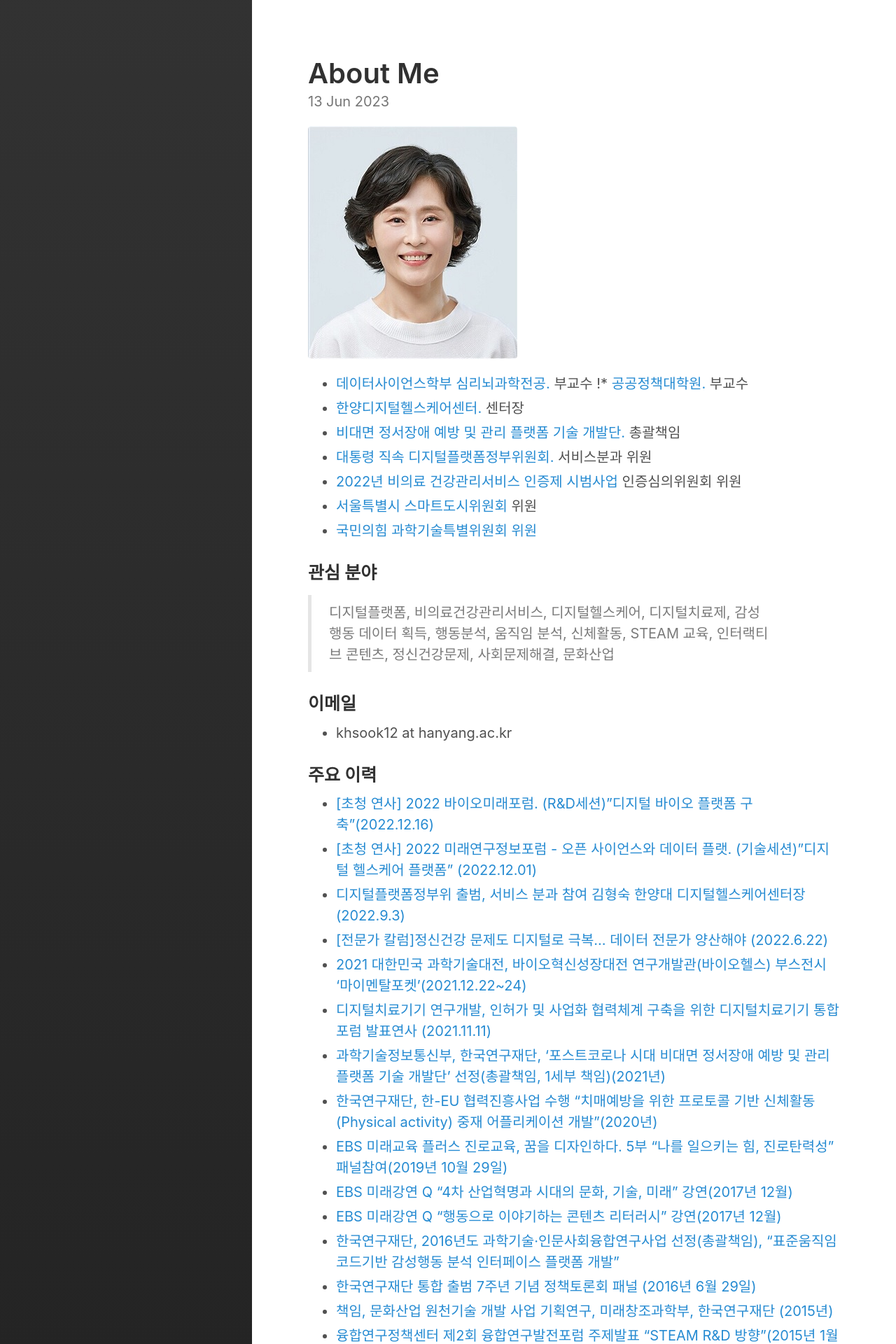
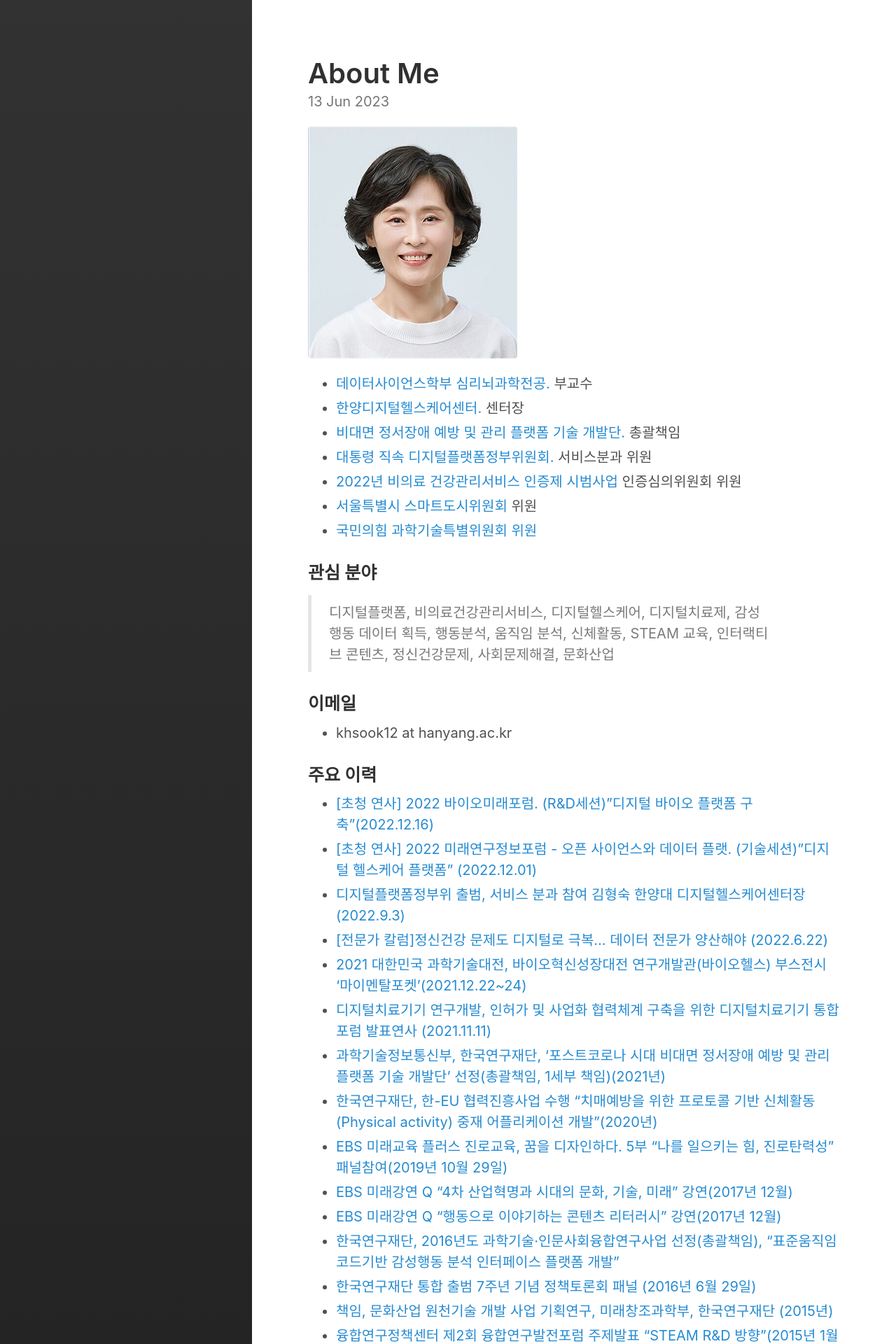
Before and after one commit to Rugger12/hyungsook, a Jekyll site: the page built from _posts/2023-06-13-about-me.md, in a window 1280 px wide. Shown: the top 1920 px of the page at 70% size. Built offline with Jekyll 4.4.1, drawn with Linux system fonts in a browser that asks for light colours.

Commit message:
Update 2023-08-27-about-me.md

```diff
--- a/_posts/2023-06-13-about-me.md
+++ b/_posts/2023-06-13-about-me.md
@@ -8,7 +8,6 @@ excerpt_separator:  <!--more-->
 
 
 * <a href="https://hyds.hanyang.ac.kr/front/unInfo2/depPsy" target="_blank">데이터사이언스학부 심리뇌과학전공.</a> 부교수
-!* <a href="http://gspp.hanyang.ac.kr" target="_blank">공공정책대학원.</a> 부교수
 * <a href="http://hydhc.org/" target="_blank"> 한양디지털헬스케어센터.</a> 센터장
 * <a href="http://dtxplatform.kr/" target="_blank"> 비대면 정서장애 예방 및 관리 플랫폼 기술 개발단.</a> 총괄책임
 * <a href="https://www.korea.kr/news/policyPhotoView.do?bbsKey=50282" target="_blank"> 대통령 직속 디지털플랫폼정부위원회.</a> 서비스분과 위원
```
